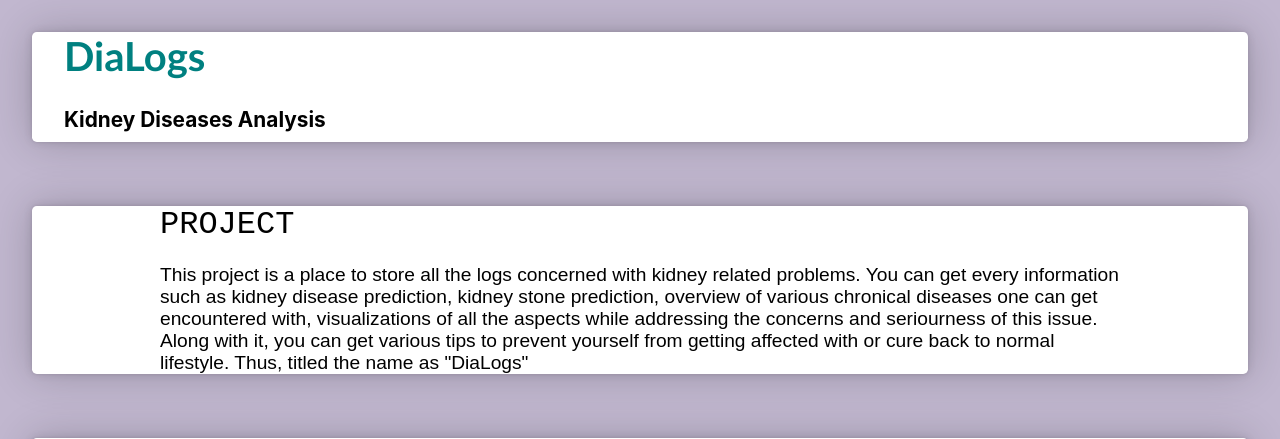
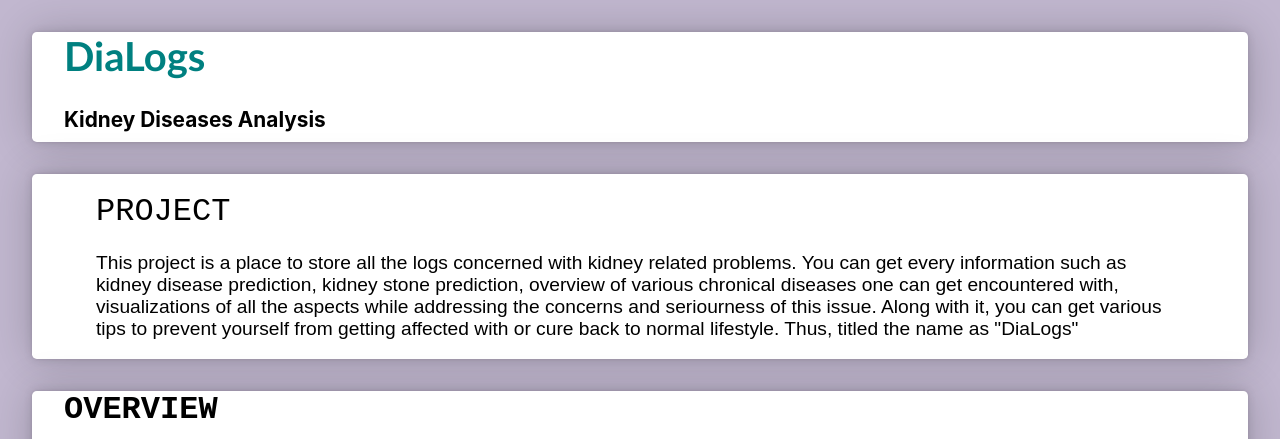
Before and after one commit to prathimacode-hub/DiaLogs, a Flask app: page / in a window 1280 px wide. Shown: the top 439 px of the page. Run offline with Flask 2, Linux system fonts and the light colour scheme; some libraries are stand-ins or nearby versions.

Commit message:
changed the layout of the home page

```diff
--- a/static/home.css
+++ b/static/home.css
@@ -45,22 +45,26 @@ body {
 }
 
 .container {
-    margin: 4rem;
+    margin: 2rem;
 }
 
 .home-content div.container h1 {
     font-weight: 100;
     font-family: monospace;
     font-size: 2rem;
-    margin-left: 4rem;
-    margin-right: 4rem;
+    margin-left: 2rem;
+    margin-right: 2rem;
+    margin-top: 2rem;
+    padding-top: 1.2rem;
 }
 
 .home-content div.container p {
     font-size: 1.2rem;
     font-family: sans-serif;
-    margin-left: 4rem;
-    margin-right: 4rem;
+    margin-left: 2rem;
+    margin-right: 2rem;
+    margin-bottom: 2rem;
+    padding-bottom:1.2rem ;
 }
 
 .home-content div.container ul {
@@ -169,3 +155,9 @@ body {
     justify-content: center;
     margin-left: 5rem;
 }
+
+.home.overview-content div.container h2 {
+    font-family: monospace;
+    font-size: 2rem;
+    margin-bottom: 0rem;
+}
--- a/templates/home.html
+++ b/templates/home.html
@@ -29,8 +29,8 @@
             <div class="container">
                 <h2>OVERVIEW</h2>
                 <div style="text-align: center; margin-top: 20px">
-       <img style="width: 400px" src="{{ url_for('static', filename='download.jpeg') }}"/>
-   </div>
+                    <img style="width: 400px" src="{{ url_for('static', filename='download.jpeg') }}"/>
+                </div>
                 <p>
                     The function of a kidney is to filter wastes and excess fluids
                     from your blood, which are then excreted in your urine. Chronic
```
Also changed, not shown: other parts of static/home.css (+0 -18 lines).
